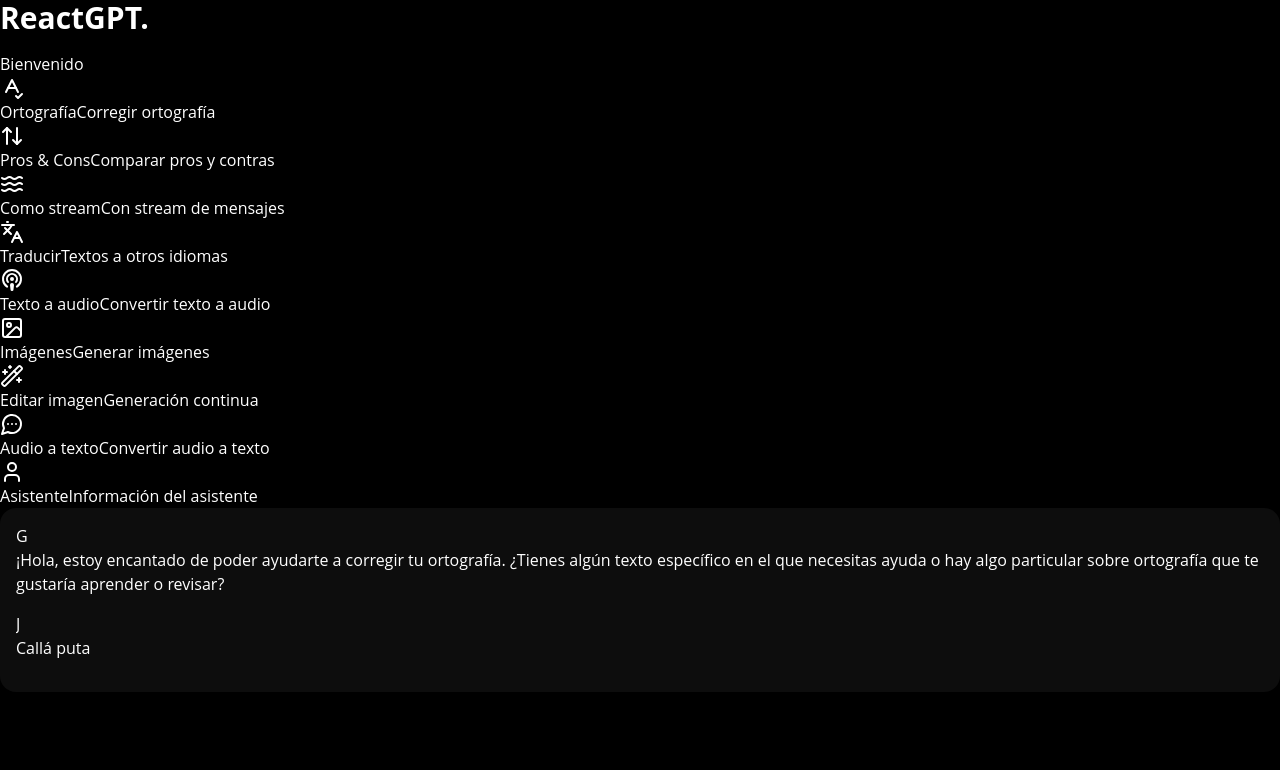
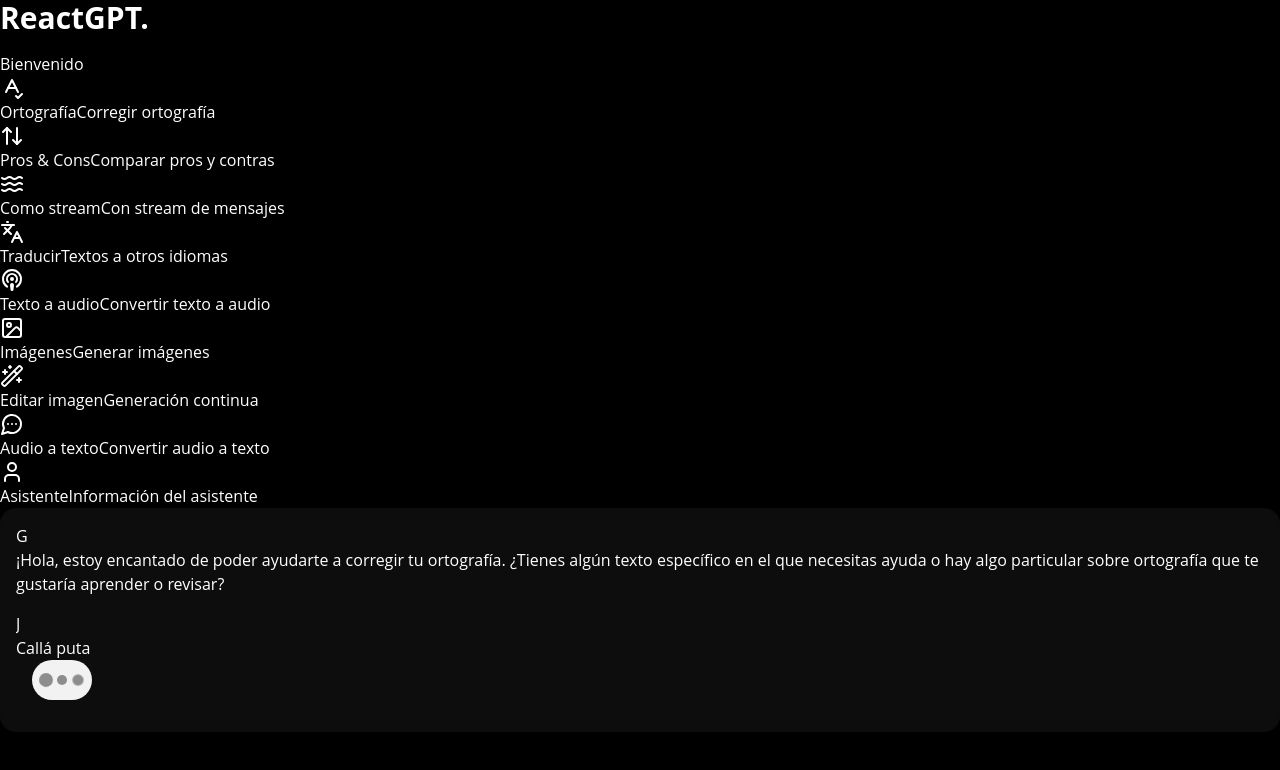
Before and after one commit to jesusrobot0/GPTConnect, a React (Vite) app: page /orthography in a window 1280 px wide. Shown: the top 770 px of the page. Built offline with nearby package versions, Linux system fonts and the light colour scheme.

Commit message:
Add typing loader component

```diff
--- /dev/null
+++ b/src/presentation/components/loaders/index.ts
@@ -0,0 +1 @@
+export { TypingLoader } from "./typing-loader/TypingLoader";
--- /dev/null
+++ b/src/presentation/components/loaders/typing-loader/TypingLoader.tsx
@@ -0,0 +1,15 @@
+import styles from "./typing-loader.module.css";
+
+interface Props {
+  className?: string;
+}
+
+export function TypingLoader({ className }: Props) {
+  return (
+    <div className={`${styles.typing} ${className}`}>
+      <div className={`${styles.circle} ${styles.scaling}`}></div>
+      <div className={`${styles.circle} ${styles.scaling}`}></div>
+      <div className={`${styles.circle} ${styles.scaling}`}></div>
+    </div>
+  );
+}
--- /dev/null
+++ b/src/presentation/components/loaders/typing-loader/typing-loader.module.css
@@ -0,0 +1,70 @@
+.typing {
+  display: block;
+  width: 60px;
+  height: 40px;
+  border-radius: 20px;
+  margin: 0 1rem;
+  display: flex;
+  justify-content: center;
+  align-items: center;
+  background-color: #f2f2f2;
+}
+
+.circle {
+  display: block;
+  height: 10px;
+  width: 10px;
+  border-radius: 50%;
+  background-color: #8d8d8d;
+  margin: 3px;
+}
+.circle.scaling {
+  animation: typing 1000ms ease-in-out infinite;
+  animation-delay: 3600ms;
+}
+.circle.bouncing {
+  animation: bounce 1000ms ease-in-out infinite;
+  animation-delay: 3600ms;
+}
+
+.circle:nth-child(1) {
+  animation-delay: 0ms;
+}
+
+.circle:nth-child(2) {
+  animation-delay: 333ms;
+}
+
+.circle:nth-child(3) {
+  animation-delay: 666ms;
+}
+
+@keyframes typing {
+  0% {
+    transform: scale(1);
+  }
+  33% {
+    transform: scale(1);
+  }
+  50% {
+    transform: scale(1.4);
+  }
+  100% {
+    transform: scale(1);
+  }
+}
+
+@keyframes bounce {
+  0% {
+    transform: translateY(0);
+  }
+  33% {
+    transform: translateY(0);
+  }
+  50% {
+    transform: translateY(-10px);
+  }
+  100% {
+    transform: translateY(0);
+  }
+}
--- a/src/presentation/pages/orthography/OrthographyPage.tsx
+++ b/src/presentation/pages/orthography/OrthographyPage.tsx
@@ -1,4 +1,5 @@
 import { GPTMessage, UserMessage } from "../../components/chat-bubbles";
+import { TypingLoader } from "../../components/loaders";
 
 export function OrthographyPage() {
   return (
@@ -7,6 +8,7 @@ export function OrthographyPage() {
         <div className="grid grid-cols-12 gap-y-2">
           <GPTMessage text="¡Hola, estoy encantado de poder ayudarte a corregir tu ortografía. ¿Tienes algún texto específico en el que necesitas ayuda o hay algo particular sobre ortografía que te gustaría aprender o revisar?" />
           <UserMessage text="Callá puta" />
+          <TypingLoader className="fade-in" />
         </div>
       </div>
     </div>
```
